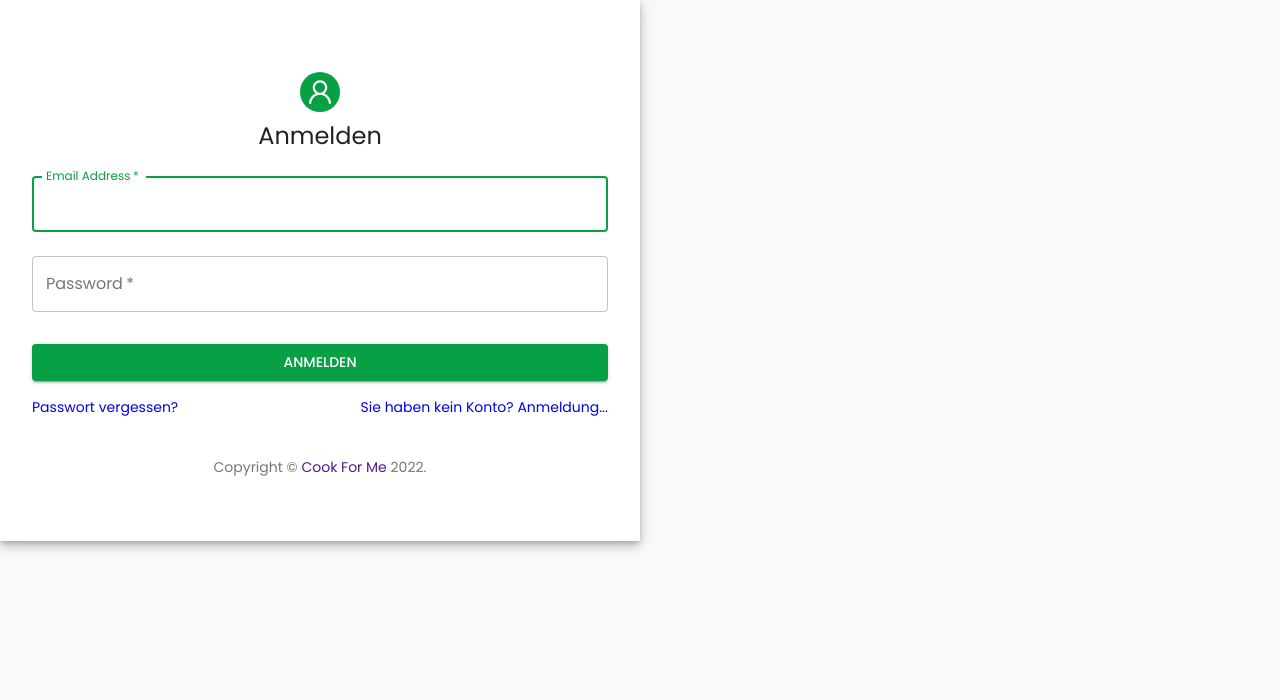
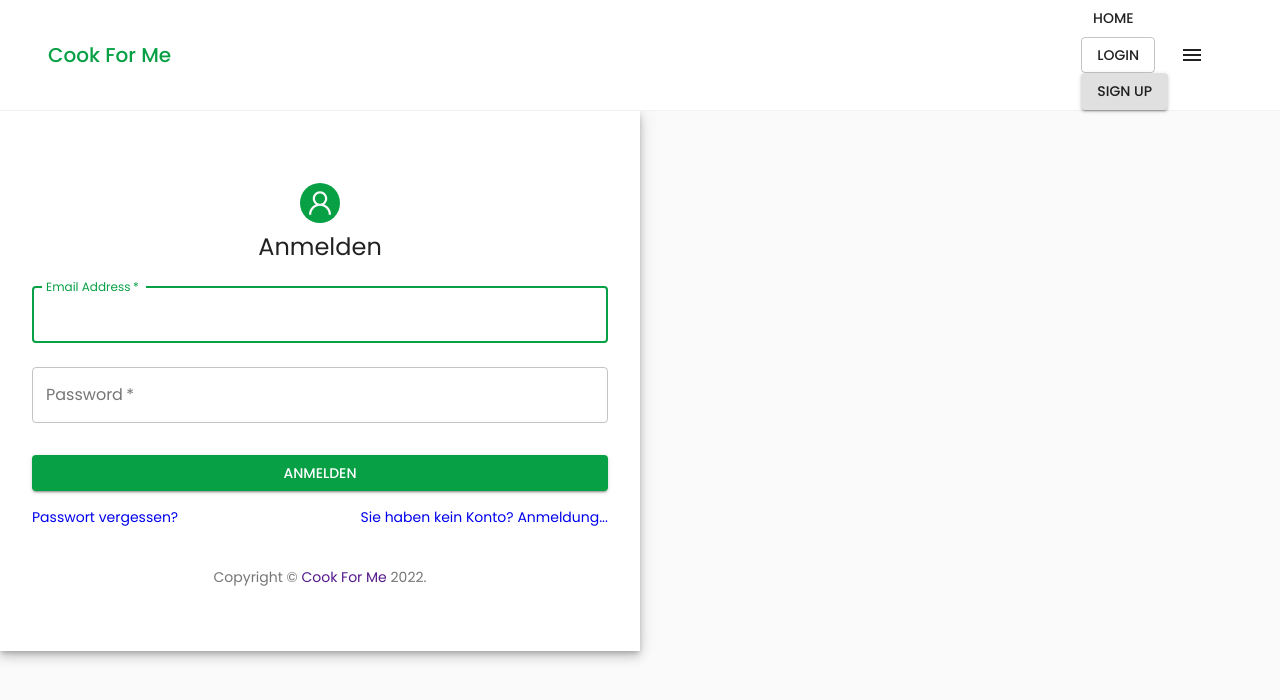
Before and after one commit to ahmedo2/cookforme, a React (Create React App) app in the folder frontend/: page /signin in a window 1280 px wide. Shown: the top 700 px of the page. Built offline with nearby package versions, Linux system fonts and the light colour scheme.

Commit message:
Navbar, Logout & Edit Advanced Search

```diff
--- a/frontend/src/App.js
+++ b/frontend/src/App.js
@@ -3,6 +3,7 @@
 import { Provider } from "react-redux";
 import { SnackbarProvider } from "notistack";
 import Notifier from "./components/notifier/Notifier";
+import Navbar from "./components/navbar/Navbar";
 import SignIn from "./pages/signin/SignIn";
 import SignUp from "./pages/signup/SignUp";
 import HomePage from "./pages/homepage/HomePage";
@@ -32,6 +33,7 @@
         >
           <Notifier />
           <BrowserRouter>
+            <Navbar />
             <Switch>
               <Route exact path="/" component={LandingPage} />
               <Route path="/signin" component={SignIn} />
--- /dev/null
+++ b/frontend/src/components/navbar/NavItems.js
@@ -0,0 +1,90 @@
+import {
+  AiOutlineHome,
+  AiOutlineUserAdd,
+  AiOutlineUser,
+  AiOutlineShoppingCart,
+  AiOutlineUsergroupDelete,
+} from "react-icons/ai";
+import {
+  RiDashboardLine,
+  RiLogoutCircleLine,
+  RiLoginCircleLine,
+} from "react-icons/ri";
+
+export const getNavItems = (props) => ({
+  common: [
+    {
+      label: "Home",
+      href: "/home",
+      type: "button",
+      icon: <AiOutlineHome fontSize={28} />,
+    },
+  ],
+  noAuth: [
+    {
+      label: "Login",
+      href: "/signin",
+      type: "button",
+      buttonType: "outlined",
+      class: props.classes.signInButton,
+      icon: <RiLoginCircleLine fontSize={28} />,
+    },
+    {
+      label: "Sign Up",
+      href: "/signup",
+      type: "button",
+      icon: <AiOutlineUserAdd fontSize={28} />,
+      buttonType: "contained",
+      class: props.classes.signUpButton,
+    },
+  ],
+  auth: [
+    {
+      label: (props.user && props.user.name) || "User",
+      icon: <AiOutlineUser fontSize={28} />,
+      showInNavbar: false,
+    },
+    {
+      label: "Dashboard",
+      icon: <RiDashboardLine fontSize={28} />,
+      type: "button",
+      href: "/dashboard",
+    },
+    {
+      label: "Logout",
+      icon: <RiLogoutCircleLine fontSize={28} />,
+      type: "button",
+      buttonType: "contained",
+      class: props.classes.signUpButton,
+      onClick: () => props.dispatch(props.logout()),
+    },
+  ],
+  admin: [
+    {
+      label: (props.user && props.user.name) || "User",
+      icon: <AiOutlineUser fontSize={28} />,
+      showInNavbar: false,
+    },
+    {
+      label: "Users",
+      icon: <AiOutlineUsergroupDelete fontSize={28} />,
+      type: "button",
+      href: "/admin/users",
+    },
+    {
+      label: "Orders",
+      icon: <AiOutlineShoppingCart fontSize={28} />,
+      type: "button",
+      href: "/admin/orders",
+    },
+    {
+      label: "Logout",
+      icon: <RiLogoutCircleLine fontSize={28} />,
+      type: "button",
+      buttonType: "contained",
+      class: props.classes.signUpButton,
+      onClick: () => props.dispatch(props.logout()),
+      showInNavbar: false,
+    },
+  ],
+});
--- a/frontend/src/components/navbar/Navbar.jsx
+++ b/frontend/src/components/navbar/Navbar.jsx
@@ -1,95 +1,151 @@
-import React from "react";
+import { useState } from "react";
+import { Link } from "react-router-dom";
 import { useSelector, useDispatch } from "react-redux";
-import { Link } from "react-router-dom";
-import AppBar from "@material-ui/core/AppBar";
-import Toolbar from "@material-ui/core/Toolbar";
-import Typography from "@material-ui/core/Typography";
-import IconButton from "@material-ui/core/IconButton";
-import Menu from "@material-ui/core/Menu";
-import { MdAccountCircle } from "react-icons/md";
-import MenuItem from "@material-ui/core/MenuItem";
-import { RiMenu5Fill } from "react-icons/ri";
+import {
+  AppBar,
+  Toolbar,
+  Container,
+  Typography,
+  Button,
+  IconButton,
+} from "@material-ui/core";
+import { MdMenu } from "react-icons/md";
+import SideDrawer from "../sidebar/Sidebar";
 import useStyles from "./styles";
+import { getNavItems } from "./NavItems";
 
-export default function MenuAppBar() {
+import { logout } from "../../redux/user/userActions";
+
+export default function Navigation() {
   const classes = useStyles();
-  const [anchorEl, setAnchorEl] = React.useState(null);
-  const open = Boolean(anchorEl);
+  const { user } = useSelector((state) => state.userLogin);
 
   const dispatch = useDispatch();
 
-  const { isAuthenticated } = useSelector((state) => state.auth);
+  const [openDrawer, setDrawer] = useState(false);
 
-  const handleMenu = (event) => {
-    setAnchorEl(event.currentTarget);
+  const toggleDrawer = (open) => (event) => {
+    if (
+      event &&
+      event.type === "keydown" &&
+      (event.key === "Tab" || event.key === "Shift")
+    ) {
+      return;
+    }
+    setDrawer(open);
   };
 
-  const handleClose = () => {
-    setAnchorEl(null);
-  };
+  const navItemsRaw = getNavItems({ user, dispatch, logout, classes });
+  const navItems = user
+    ? user.isAdmin
+      ? navItemsRaw.admin
+      : navItemsRaw.auth
+    : navItemsRaw.noAuth;
+  const navCommon = navItemsRaw.common;
 
   return (
-    <div className={classes.root}>
-      <AppBar position="static" className={classes.navbar} x>
-        <Toolbar>
+    <>
+      <AppBar
+        color="inherit"
+        elevation={0}
+        position="sticky"
+        style={{ borderBottom: "1px ridge rgba(0,0,0,.05)" }}
+      >
+        <Container maxWidth={false}>
+          <Toolbar className={classes.navbarWrapper}>
+            <div style={{ display: "flex", flex: 1 }}>
+              <Link to="/">
+                <Typography variant="h6" color="primary">
+                  Cook For Me
+                </Typography>
+              </Link>
+            </div>
+            <div
+              style={{
+                display: "flex",
+                flex: 2,
+                justifyContent: "flex-end",
+              }}
+            >
+              <NavMenu
+                classes={classes}
+                navItems={navItems}
+                navCommon={navCommon}
+                user={user}
+                dispatch={dispatch}
+                logout={logout}
+              />
               <IconButton
-            edge="start"
+                color="inherit"
+                onClick={toggleDrawer(true)}
                 className={classes.menuButton}
-            color="inherit"
-            aria-label="menu"
               >
-            <RiMenu5Fill />
+                <MdMenu />
               </IconButton>
-          <Typography variant="h6" className={classes.title}>
-            Home
-          </Typography>
-
-          <div>
-            <IconButton
-              aria-label="account of current user"
-              aria-controls="menu-appbar"
-              aria-haspopup="true"
-              onClick={handleMenu}
-              color="inherit"
-            >
-              <MdAccountCircle />
-            </IconButton>
-            <Menu
-              id="menu-appbar"
-              anchorEl={anchorEl}
-              anchorOrigin={{
-                vertical: "top",
-                horizontal: "right",
-              }}
-              keepMounted
-              transformOrigin={{
-                vertical: "top",
-                horizontal: "right",
-              }}
-              open={open}
-              onClose={handleClose}
-            >
-              {isAuthenticated ? (
-                <div>
-                  <MenuItem>Ausloggen</MenuItem>
-                  <MenuItem onClick={handleClose}>Profil</MenuItem>
-                </div>
-              ) : (
-                <div>
-                  <MenuItem>
-                    <Link to="/signup/cook">Melden Sie sich als Koch an</Link>
-                  </MenuItem>
-                  <MenuItem>
-                    <Link to="/signup/user">
-                      Melden Sie sich als Benutzer an
-                    </Link>
-                  </MenuItem>
-                </div>
-              )}
-            </Menu>
+              <SideDrawer
+                openDrawer={openDrawer}
+                toggleDrawer={toggleDrawer}
+                navItems={navItems}
+                navCommon={navCommon}
+              />
             </div>
           </Toolbar>
+        </Container>
       </AppBar>
+    </>
+  );
+}
+
+const NavMenu = ({ classes, navItems, navCommon, user, dispatch, logout }) => {
+  return (
+    <div className={classes.navMenu}>
+      {navCommon.map((item, key) => (
+        <Button
+          variant={item.buttonType}
+          className={item.class}
+          onClick={item.onClick}
+          to={item.href}
+          component={Link}
+          key={key}
+          disableTouchRipple
+          disableRipple
+          disableFocusRipple
+        >
+          {item.label}
+        </Button>
+      ))}
+      {navItems
+        .filter((item) => item.showInNavbar !== false)
+        .map((item, key) => {
+          let menuItem;
+          switch (item.type) {
+            case "button":
+              menuItem = (
+                <Button
+                  variant={item.buttonType}
+                  className={item.class}
+                  onClick={item.onClick}
+                  to={item.href}
+                  component={Link}
+                  disableTouchRipple
+                  disableRipple
+                  disableFocusRipple
+                >
+                  {item.label}
+                </Button>
+              );
+              break;
+            default:
+              menuItem = (
+                <Typography variant={item.textVariant}>{item.label}</Typography>
+              );
+          }
+          return (
+            <div className={classes.navItem} key={key}>
+              {menuItem}
             </div>
           );
-}
+        })}
+    </div>
+  );
+};
--- /dev/null
+++ b/frontend/src/components/sidebar/Sidebar.jsx
@@ -0,0 +1,145 @@
+import {
+  Grid,
+  Divider,
+  List,
+  ListItem,
+  ListItemText,
+  ListItemAvatar,
+  ListItemIcon,
+  Avatar,
+  SwipeableDrawer,
+  Typography,
+} from "@material-ui/core";
+import { Link as RouterLink } from "react-router-dom";
+import useStyles from "./styles";
+
+export default function SideDrawer({
+  openDrawer,
+  toggleDrawer,
+  navItems,
+  navCommon,
+}) {
+  const classes = useStyles();
+  const brand = (
+    <List>
+      <ListItem>
+        <Typography variant="h6" color="primary">
+          HealthyWays
+        </Typography>
+      </ListItem>
+    </List>
+  );
+  const list = (
+    <div role="presentation">
+      <List>
+        {navItems.map((item, key) => {
+          let ListItemProps = {
+            button: item.type === "button",
+            variant: item.type === "button" ? item.buttonType : "",
+            onClick: item.onClick,
+          };
+          if (item.href) {
+            ListItemProps = {
+              ...ListItemProps,
+              ...{ to: item.href, component: RouterLink },
+            };
+          }
+          return (
+            <>
+              <ListItem key={key} {...ListItemProps} style={item.style}>
+                {item.avatar ? (
+                  <ListItemAvatar>
+                    {" "}
+                    <Avatar alt={item.label} src={item.avatar} />{" "}
+                  </ListItemAvatar>
+                ) : (
+                  ""
+                )}
+                {item.icon ? (
+                  <ListItemIcon style={item.iconStyle}>
+                    {" "}
+                    {item.icon}{" "}
+                  </ListItemIcon>
+                ) : (
+                  ""
+                )}
+                <ListItemText
+                  primaryTypographyProps={{ variant: item.variant || "button" }}
+                >
+                  {item.label}
+                </ListItemText>
+              </ListItem>
+            </>
+          );
+        })}
+      </List>
+      <List>
+        {navCommon.map((item, key) => {
+          let ListItemProps = {
+            button: item.type === "button",
+            variant: item.type === "button" ? item.buttonType : "",
+            onClick: item.onClick,
+          };
+          if (item.href) {
+            ListItemProps = {
+              ...ListItemProps,
+              ...{ to: item.href, component: RouterLink },
+            };
+          }
+          return (
+            <>
+              <ListItem key={key} {...ListItemProps} style={item.style}>
+                {item.avatar ? (
+                  <ListItemAvatar>
+                    {" "}
+                    <Avatar alt={item.label} src={item.avatar} />{" "}
+                  </ListItemAvatar>
+                ) : (
+                  ""
+                )}
+                {item.icon ? (
+                  <ListItemIcon style={item.iconStyle}>
+                    {" "}
+                    {item.icon}{" "}
+                  </ListItemIcon>
+                ) : (
+                  ""
+                )}
+                <ListItemText
+                  primaryTypographyProps={{ variant: item.variant || "button" }}
+                >
+                  {item.label}
+                </ListItemText>
+              </ListItem>
+            </>
+          );
+        })}
+      </List>
+    </div>
+  );
+
+  return (
+    <div className={classes.sideDrawerWrapper}>
+      <SwipeableDrawer
+        anchor="right"
+        open={openDrawer}
+        onClose={toggleDrawer(false)}
+        onOpen={toggleDrawer(true)}
+        onClick={toggleDrawer(false)}
+        onKeyDown={toggleDrawer(false)}
+      >
+        <Grid container spacing={1} className={classes.sideDrawerContent}>
+          <Grid item xs={12} component={RouterLink} to="/">
+            <Grid item xs={6} style={{ margin: "auto" }}>
+              {brand}
+            </Grid>
+          </Grid>
+          <Divider light />
+          <Grid item xs={12}>
+            {list}
+          </Grid>
+        </Grid>
+      </SwipeableDrawer>
+    </div>
+  );
+}
--- /dev/null
+++ b/frontend/src/components/sidebar/styles.jsx
@@ -0,0 +1,30 @@
+import { makeStyles } from "@material-ui/core/styles";
+
+export default makeStyles((theme) => ({
+  sideDrawerWrapper: {
+    [theme.breakpoints.up("sm")]: {
+      display: "none",
+    },
+  },
+  sideDrawerContent: {
+    width: "80vw",
+    maxWidth: "400px",
+    display: "flex",
+    flexFlow: "column",
+    justifyContent: "center",
+  },
+  brandIcon: {
+    maxWidth: "100%",
+    height: "auto",
+  },
+  fullList: {
+    width: "auto",
+  },
+  signUpButton: {
+    backgroundColor: theme.palette.primary.main,
+    color: theme.palette.text.light,
+    "&:hover": {
+      backgroundColor: theme.palette.primary.main,
+    },
+  },
+}));
```
Also changed, not shown: frontend/src/redux/user/userActions.js (+7 -0 lines), 2 other files (tests, documents, lock files or other folders). Lines whose indentation alone changed are shown as unchanged.
